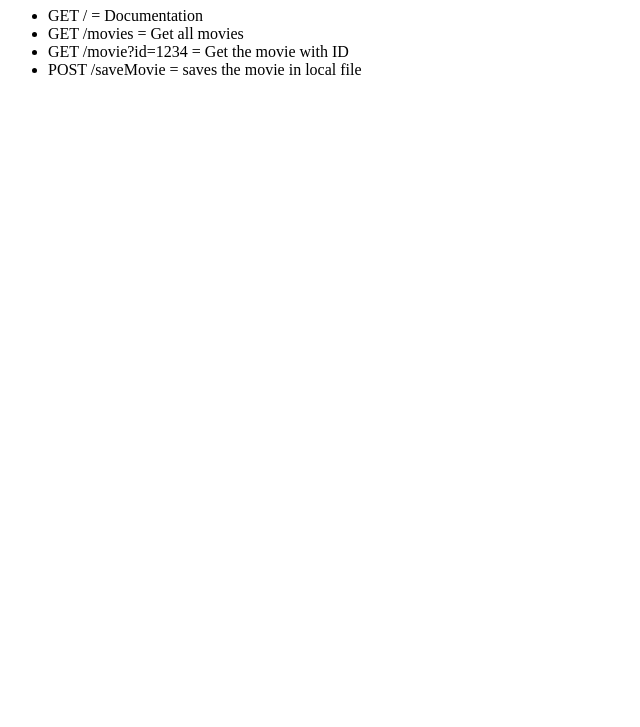
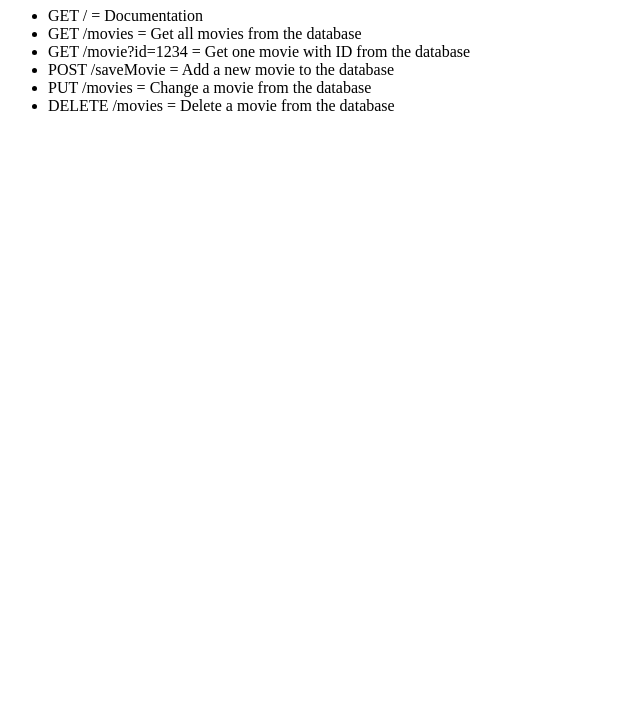
Before and after one commit to EHB-MCT/web2-backend-SamBuseyne, a website: page public/info.html in a window 1280 px wide. Shown: the part 73-800 px from the top of the page, without its empty margins (0-640 px from the left). Drawn offline with Linux system fonts and the light colour scheme.

Commit message:
Adding documentation
Added documentation to the API main page.

```diff
--- a/public/info.html
+++ b/public/info.html
@@ -13,9 +13,11 @@
     <h1>API DOCUMENTATION</h1>
     <ul>
         <li>GET / = Documentation</li>
-        <li>GET /movies = Get all movies</li>
-        <li>GET /movie?id=1234 = Get the movie with ID</li>
-        <li>POST /saveMovie = saves the movie in local file</li>
+        <li>GET /movies = Get all movies from the database</li>
+        <li>GET /movie?id=1234 = Get one movie with ID from the database</li>
+        <li>POST /saveMovie = Add a new movie to the database</li>
+        <li>PUT /movies = Change a movie from the database</li>
+        <li>DELETE /movies = Delete a movie from the database</li>
     </ul>
 </body>
 
```
